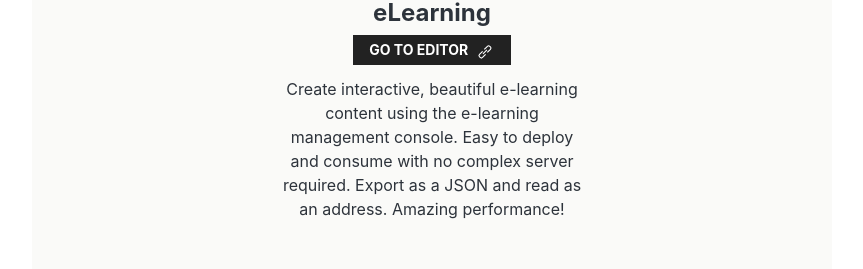
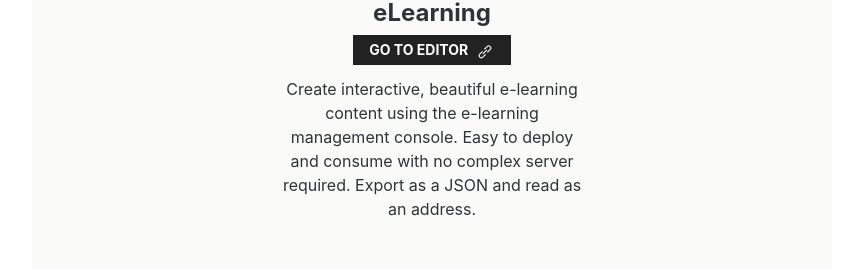
Before and after one commit to ndphan/Synaren-Website, a React (Create React App) app: page / in a window 1280 px wide. Shown: the part 683-952 px from the top of the page, without its empty margins (208-1071 px from the left). Built offline with nearby package versions, Linux system fonts and the light colour scheme; no server answers; grey boxes are pictures that could not be loaded.

Commit message:
update card description

```diff
--- a/src/ELearningCard/ELearningCard.jsx
+++ b/src/ELearningCard/ELearningCard.jsx
@@ -36,7 +36,7 @@ class ELearningCard extends PureComponent {
             </a>
           </>
         }
-        description="Create interactive, beautiful e-learning content using the e-learning management console. Easy to deploy and consume with no complex server required. Export as a JSON and read as an address. Amazing performance!"
+        description="Create interactive, beautiful e-learning content using the e-learning management console. Easy to deploy and consume with no complex server required. Export as a JSON and read as an address."
         {...this.props}
       />
     );
```
